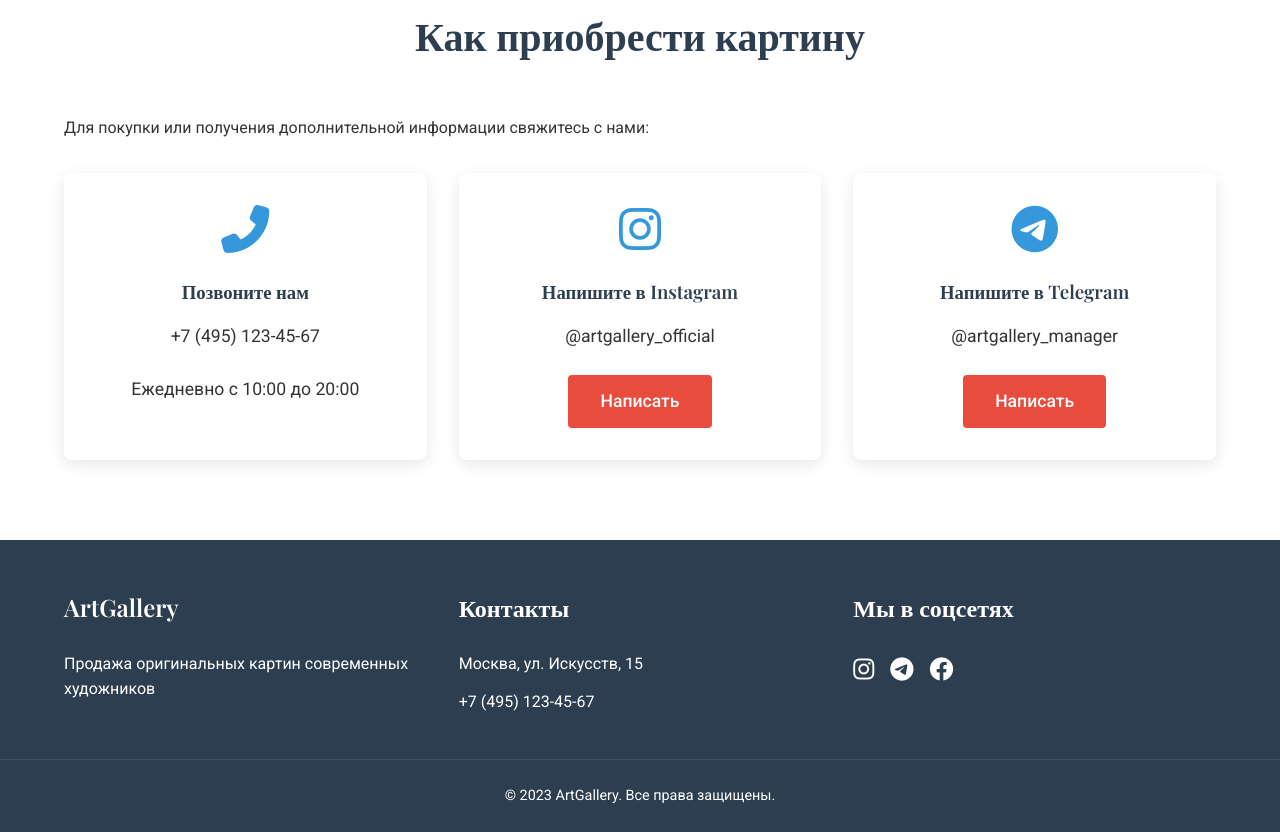
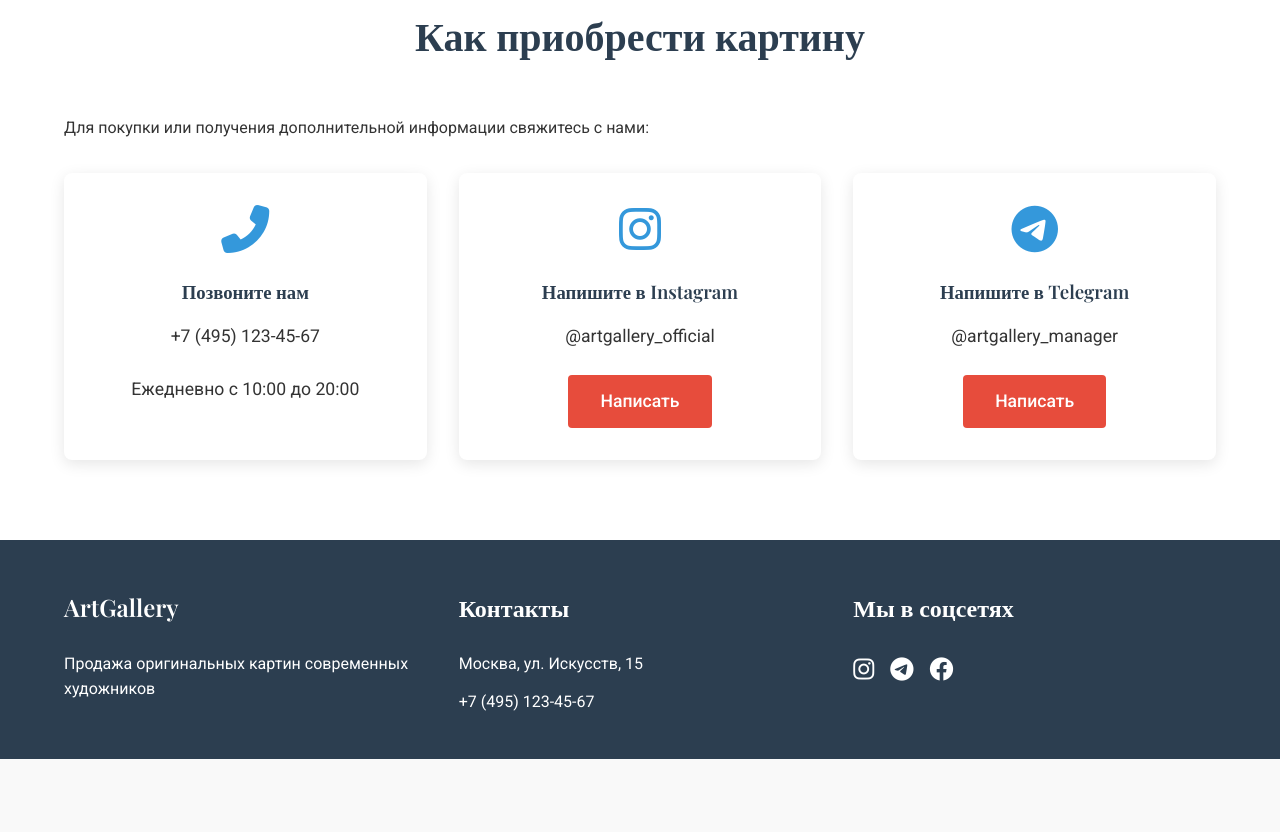
Before and after one commit to icartonn/minimalizm, a plain HTML site: page index.html in a window 1280 px wide. Shown: the part 2526-3358 px from the top of the page. After the commit the page ends 3285 px from the top, so only its background shows below. Drawn offline with nearby package versions, Linux system fonts and the light colour scheme.

Commit message:
Update index.html

```diff
--- a/index.html
+++ b/index.html
@@ -111,9 +111,6 @@
                 </div>
             </div>
         </div>
-        <div class="footer-bottom">
-            <p>&copy; 2023 ArtGallery. Все права защищены.</p>
-        </div>
     </footer>
 </body>
 </html>
```
